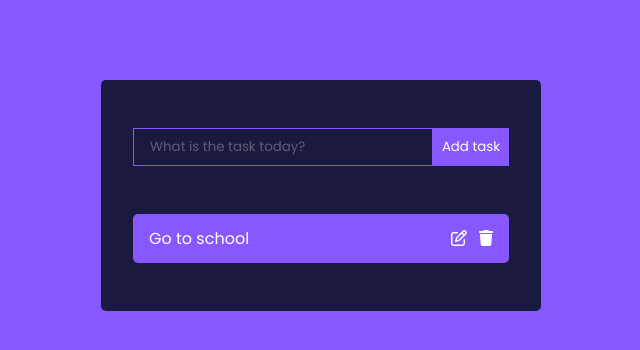
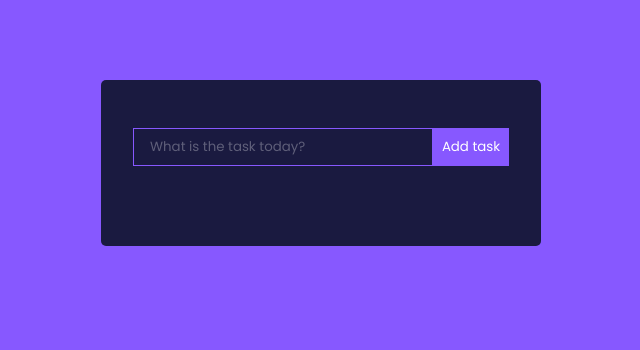
Before and after one commit to jorisbertier/Todo-list-React, a React (Create React App) app: page / in a window 1280 px wide. Shown: the top 350 px of the page, without its empty margins (319-959 px from the left). Built offline with nearby package versions, Linux system fonts and the light colour scheme.

Commit message:
create task

```diff
--- a/src/components/Todo.js
+++ b/src/components/Todo.js
@@ -7,7 +7,7 @@ export const Todo = ({task}) => {
   return (
     <div className='Todo'>
         {/* <p onClick={} className={`${task.completed ? 'completed' : ""}`}>Go to school</p> */}
-        <p>Go to school</p>
+        <p>{task.task}</p>
         <div>
             <FontAwesomeIcon icon={faPenToSquare} />
             <FontAwesomeIcon icon={faTrash} />
--- a/src/components/TodoWrapper.js
+++ b/src/components/TodoWrapper.js
@@ -17,7 +17,10 @@ export const TodoWrapper = () => {
   return (
     <div className="TodoWrapper">
         <TodoForm addTodo={addTodo}/>
-        <Todo />
+        {todos.map((todo, index) => (
+            <Todo task={todo} key={index} />
+        ))}
+
     </div>
   )
 }
```
